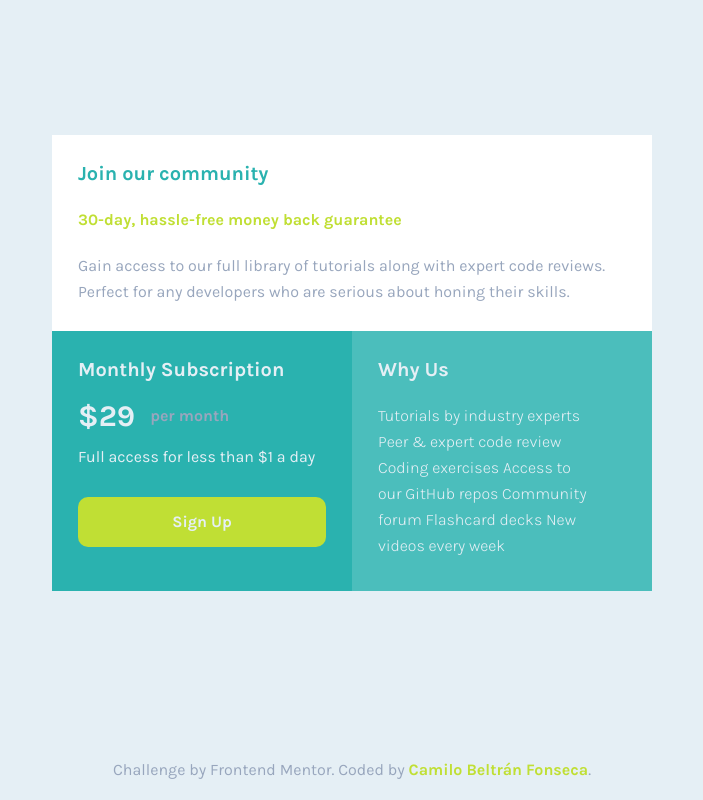
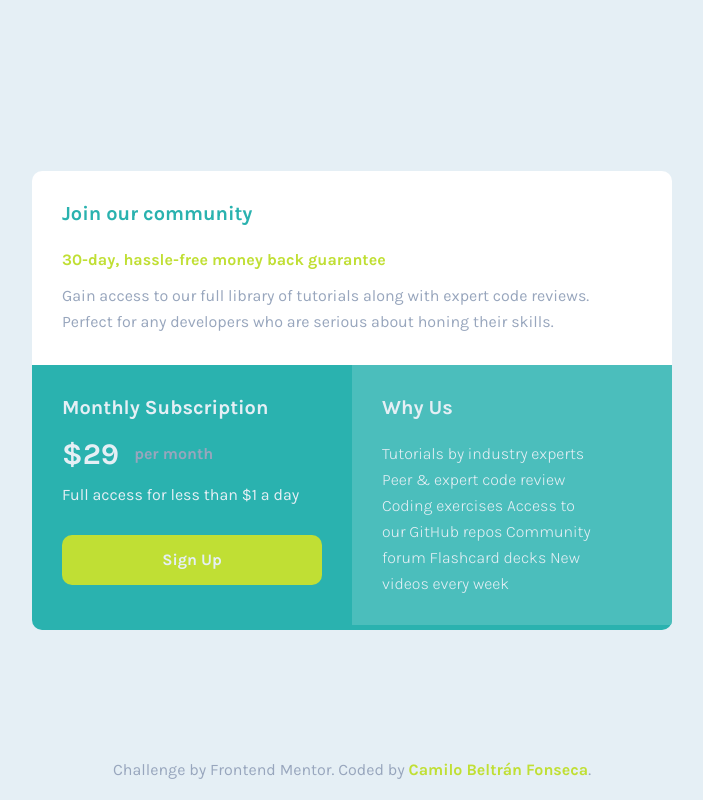
Before and after one commit to CamiloBeltran24/single-price-grid-component-master, a plain HTML site: page index.html in a window 1280 px wide. Shown: the whole page, without its empty margins (288-991 px from the left). Drawn offline with Linux system fonts and the light colour scheme.

Commit message:
realizadas correcciones en la vista desktop

```diff
--- a/assets/css/styles.css
+++ b/assets/css/styles.css
@@ -30,7 +30,8 @@ body {
   max-width: 375px;
   height: auto;
   margin: auto;
-  border-radius: 2rem;
+  border-radius: 1rem;
+  overflow: hidden;
 }
 .container .component {
   width: 100%;
@@ -107,6 +108,7 @@ body {
   font-weight: 700;
   margin-top: 0.7rem;
   margin-bottom: 1.5rem;
+  cursor: pointer;
 }
 .component .row div:last-child {
   width: 100%;
@@ -153,12 +155,28 @@ footer p a:nth-child(2) {
 @media (min-width: 640px) {
   body {
     height: 100vh;
+    position: relative;
   }
   body .container {
-    max-width: 600px;
+    max-width: 640px;
   }
   .component .row:last-child {
     display: grid;
     grid-template-columns: 1fr 1fr;
   }
+  .component .row {
+    padding: 3rem;
+  }
+  .component .row div {
+    padding: 3rem;
+  }
+  .row .strong:nth-child(2) {
+    margin-bottom: 1rem;
+  }
+  footer {
+    position: absolute;
+    bottom: 0;
+    left: 0;
+    right: 0;
+  }
 }
```
Also changed, not shown: 1 other file.
